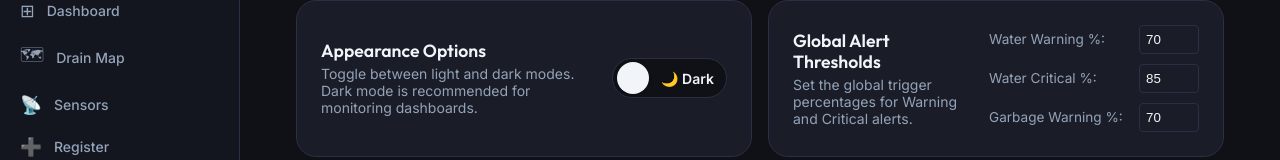
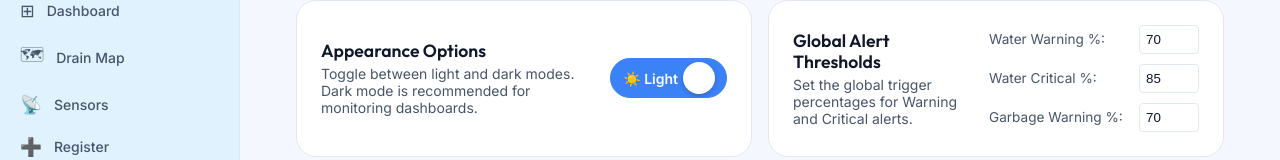
Before and after one commit to Knoweb/Smart-Drain-System, a React (Vite) app in the folder apps/web/: page /settings in a window 1280 px wide. Shown: the part 126-286 px from the top of the page. Built offline with nearby package versions, Linux system fonts and the light colour scheme; no server answers; the database is empty; sample sign-in values are in the browser's storage.

Commit message:
Changed the default color theme

```diff
--- a/apps/web/src/contexts/ThemeContext.tsx
+++ b/apps/web/src/contexts/ThemeContext.tsx
@@ -13,8 +13,8 @@ export function ThemeProvider({ children }: { children: React.ReactNode }) {
     const [theme, setTheme] = useState<Theme>(() => {
         const stored = localStorage.getItem('theme-preference')
         if (stored === 'light' || stored === 'dark') return stored
-        // Default to dark or check system preference
-        return 'dark'
+        // Default to light
+        return 'light'
     })
 
     useEffect(() => {
```
